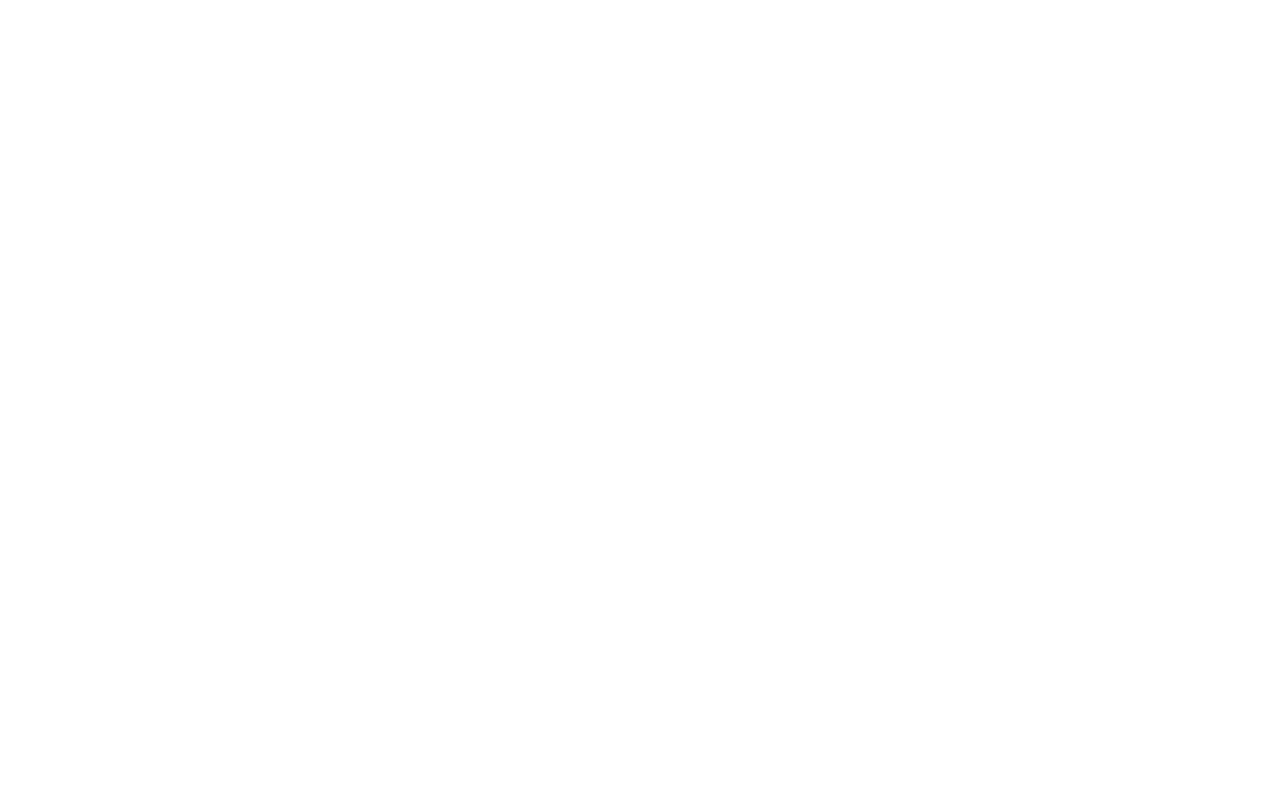
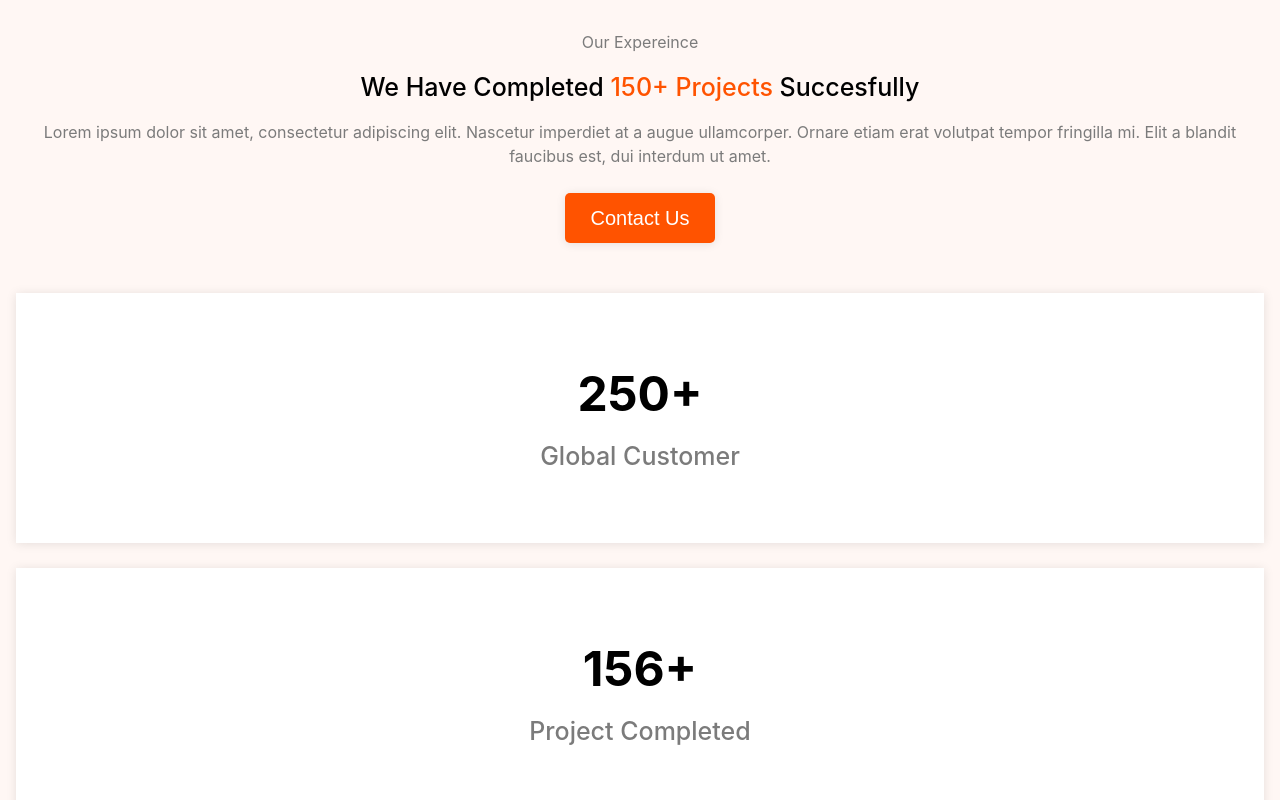
Before and after one commit to wtorkanorka/firstReact, a React (Create React App) app in the folder my-app/: page / in a window 1280 px wide. Shown: the part 2060-2860 px from the top of the page. Before the commit the page ends 2022 px from the top, so only its background shows below. Built offline with nearby package versions, Linux system fonts and the light colour scheme.

Commit message:
продолжение

```diff
--- a/my-app/src/App.js
+++ b/my-app/src/App.js
@@ -3,6 +3,7 @@
 import Hero from './components/Hero/Hero.js'
 import AboutUs from './components/AboutUs/AboutUs'
 import './reset.css'
+import OurExpereince from './components/OurExpereince/OurExpereince'
 
 function App() {
   return (
@@ -10,6 +11,7 @@
       <Header />
       <Hero />
       <AboutUs />
+      <OurExpereince />
     </>
   )
 }
--- /dev/null
+++ b/my-app/src/components/OurExpereince/OurExpereince.js
@@ -0,0 +1,38 @@
+import React from 'react'
+import style from './OurExpereince.module.css'
+import Button from '../Button/Button'
+
+export default function OurExpereince() {
+  return (
+    <div className={style['our-experience']}>
+      <p>Our Expereince</p>
+      <h2>
+        We Have Completed <span>150+ Projects</span> Succesfully
+      </h2>
+      <p className={style['our-description__second-paragraph']}>
+        Lorem ipsum dolor sit amet, consectetur adipiscing elit. Nascetur
+        imperdiet at a augue ullamcorper. Ornare etiam erat volutpat tempor
+        fringilla mi. Elit a blandit faucibus est, dui interdum ut amet.
+      </p>
+      <Button />
+      <div className={style['our-experience__blocks']}>
+        <div className={style['our-experience-block']}>
+          <h3>250+</h3>
+          <p>Global Customer</p>
+        </div>
+        <div className={style['our-experience-block']}>
+          <h3>156+</h3>
+          <p>Project Completed</p>
+        </div>
+        <div className={style['our-experience-block']}>
+          <h3>50+</h3>
+          <p>Team Member</p>
+        </div>
+        <div className={style['our-experience-block']}>
+          <h3>15+</h3>
+          <p>Our Company</p>
+        </div>
+      </div>
+    </div>
+  )
+}
--- /dev/null
+++ b/my-app/src/components/OurExpereince/OurExpereince.module.css
@@ -0,0 +1,53 @@
+.our-experience {
+  background-color: #fff7f4;
+  padding: 50px 16px 50px 16px;
+  display: flex;
+  flex-direction: column;
+  align-items: center;
+  justify-content: center;
+}
+
+h2 {
+  text-align: center;
+  font-weight: 500;
+  font-size: 25px;
+  line-height: 123.6%;
+  margin: 18px 0px 18px 0px;
+}
+
+.our-description__second-paragraph {
+  margin-bottom: 25px;
+}
+
+.our-experience__blocks {
+  display: flex;
+  flex-direction: column;
+  gap: 25px;
+  margin-top: 50px;
+  width: 100%;
+}
+
+.our-experience-block {
+  padding: 10px;
+  display: flex;
+  flex-direction: column;
+  align-items: center;
+  background-color: #fff;
+  box-shadow: 0px 1px 10px rgba(0, 0, 0, 0.1);
+
+  padding: 71px 0px;
+}
+
+h3 {
+  font-weight: 700;
+  font-size: 48px;
+  line-height: 123.6%;
+  margin-bottom: 18px;
+}
+
+.our-experience-block p {
+  font-weight: 500;
+  font-size: 25px;
+  line-height: 123.6%;
+  color: #7b7b7b;
+}
```
